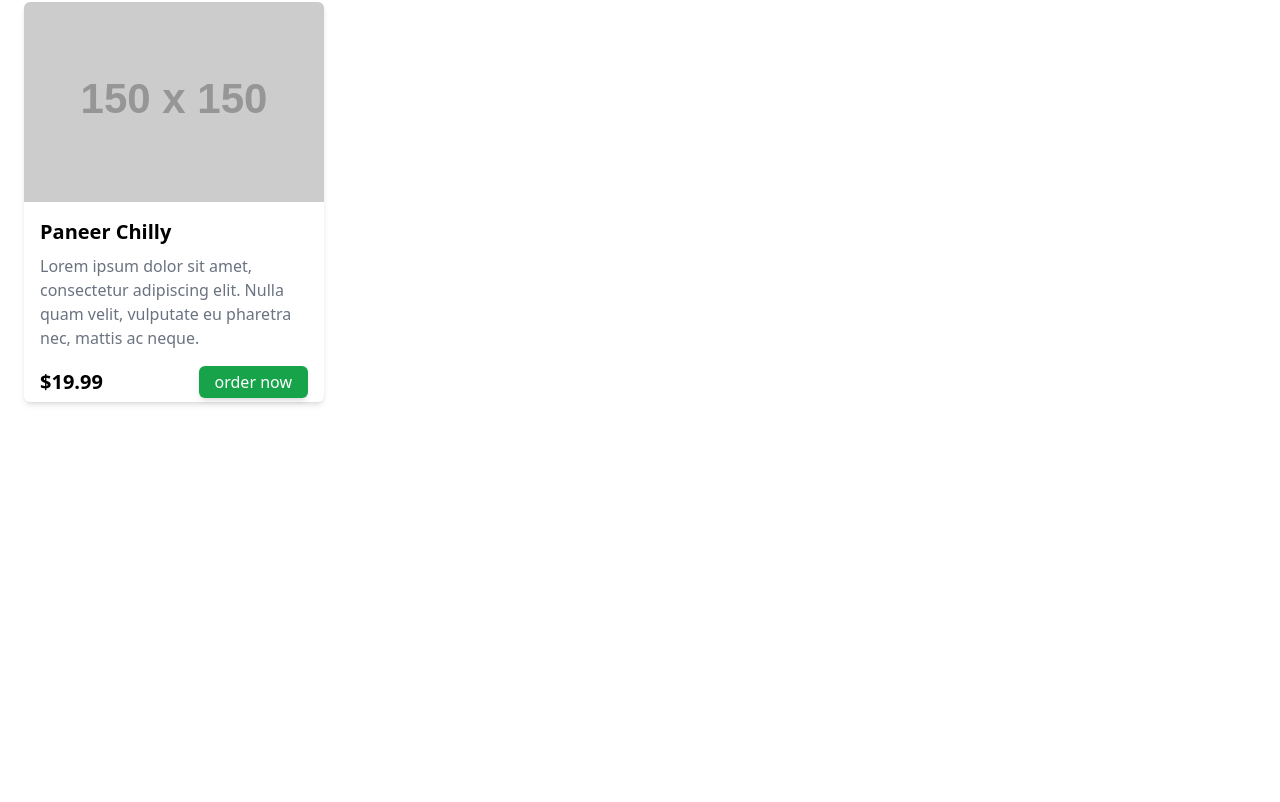
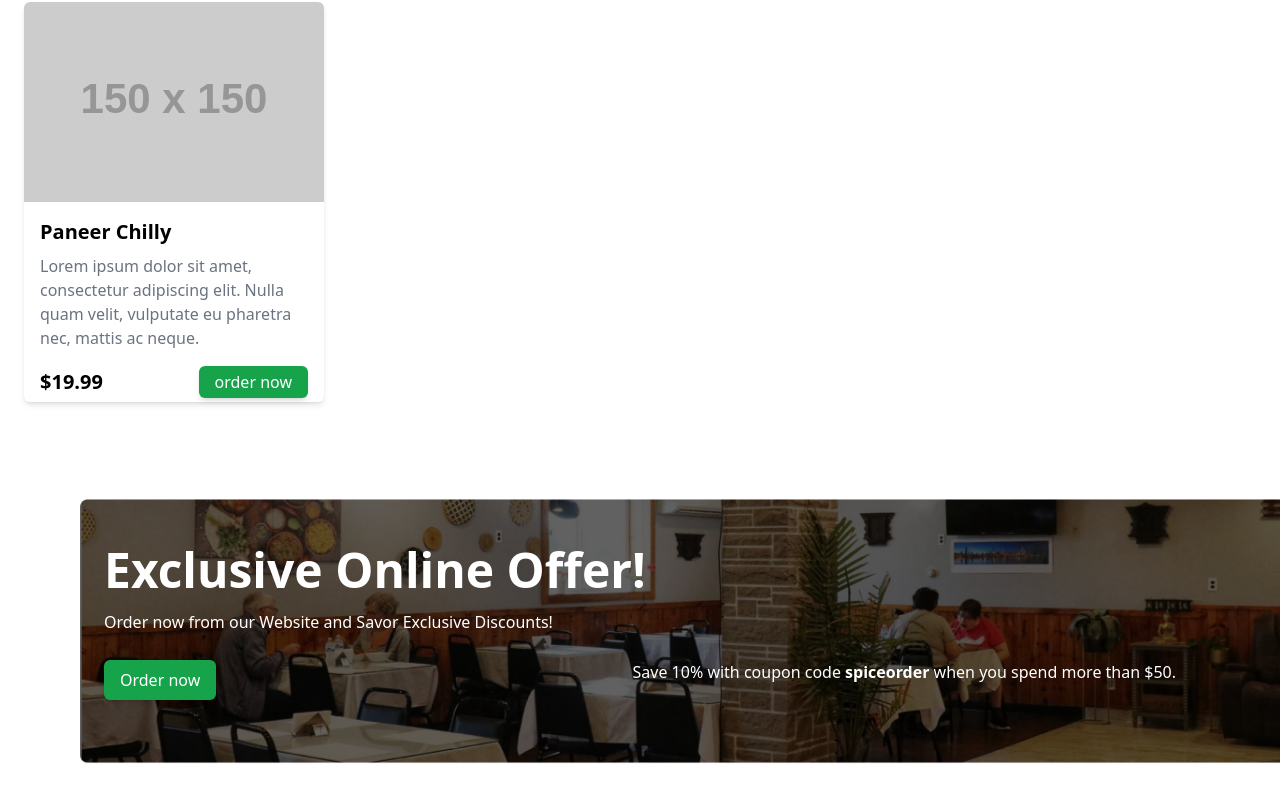
Before and after one commit to AmanCH3/restaurant_frontend, a React (Vite) app in the folder frontend/: page / in a window 1280 px wide. Shown: the part 1566-2368 px from the top of the page. Before the commit the page ends 2040 px from the top, so only its background shows below. Built offline with nearby package versions, Linux system fonts and the light colour scheme.

Commit message:
feat : offer component initialized

```diff
--- a/frontend/src/App.jsx
+++ b/frontend/src/App.jsx
@@ -3,16 +3,19 @@ import Navbar from "./components/navbar";
 import Herosection  from "./components/herosection";
 import BoookingSection from "./components/bookingsection";
 import MenuSection from "./components/menusection";
+import Offer from "./components/offer";
 function App() {
 
   return (
     <div className='bg-white min-h-screen'>
+
+
       <Navbar />
       <Herosection/>
       <BoookingSection/>
       <MenuSection/>
-
-    </div>
+      <Offer/>
+       </div>
 
   ) ;
 }
--- a/frontend/src/components/herosection.jsx
+++ b/frontend/src/components/herosection.jsx
@@ -5,16 +5,21 @@ const Herosection = () => {
   return (
     <div className="relative">
       {/* Image Section */}
-      <div className='flex justify-center items-center h-[90vh]'>
-        <img src={house} alt="house" className='w-full h-full object-cover' />
+      <div className="flex justify-center items-center h-[90vh]">
+        <img
+          src={house}
+          alt="house"
+          className="w-full h-[90vh] object-cover"
+        />
       </div>
 
       {/* Text Section (Overlay) */}
       <div className="absolute inset-0 flex justify-start items-center m-12">
-        <div className="">
+        <div>
           <h1 className="text-5xl font-bold mb-4 text-white">
-            Indian and Nepali cuisine: a <br className='gap-10' />
-            delicious blend of <span className='text-yellow-500'>spice</span> <br /> <span className='text-yellow-500'>and heritage</span>
+            Indian and Nepali cuisine: a <br className="gap-10" />
+            delicious blend of <span className="text-yellow-500">spice</span> <br />
+            <span className="text-yellow-500">and heritage</span>
           </h1>
         </div>
       </div>
--- /dev/null
+++ b/frontend/src/components/offer.jsx
@@ -0,0 +1,36 @@
+import React from 'react';
+import banner from '../assets/banner.png';
+
+const Offer = () => {
+  return (
+    <div className="relative m-8">
+      {/* Image Section */}
+      <div>
+        <img className="m-12" src={banner} alt="banner promotion" />
+      </div>
+
+      {/* Text Section (Overlay) */}
+      <div className="absolute inset-0 flex flex-col justify-between m-12 px-6 z-10">
+        {/* Headline and Description */}
+        <div>
+          <h1 className="text-5xl font-bold mb-4 text-white">
+            Exclusive Online Offer!
+          </h1>
+          <p className="text-white">Order now from our Website and Savor Exclusive Discounts!</p>
+        </div>
+
+        {/* Bottom Section */}
+        <div className="flex flex-row items-start justify-between">
+          <button className="bg-green-600 text-white px-4 py-2 rounded-md shadow-md hover:border-gray-400 mb-4">
+            Order now
+          </button>
+          <section className="text-white">
+            <h1>Save 10% with coupon code <strong>spiceorder</strong> when you spend more than $50.</h1>
+          </section>
+        </div>
+      </div>
+    </div>
+  );
+}
+
+export default Offer;
```
Also changed, not shown: frontend/src/assets/banner.png (added), frontend/src/assets/booking.png (added).
